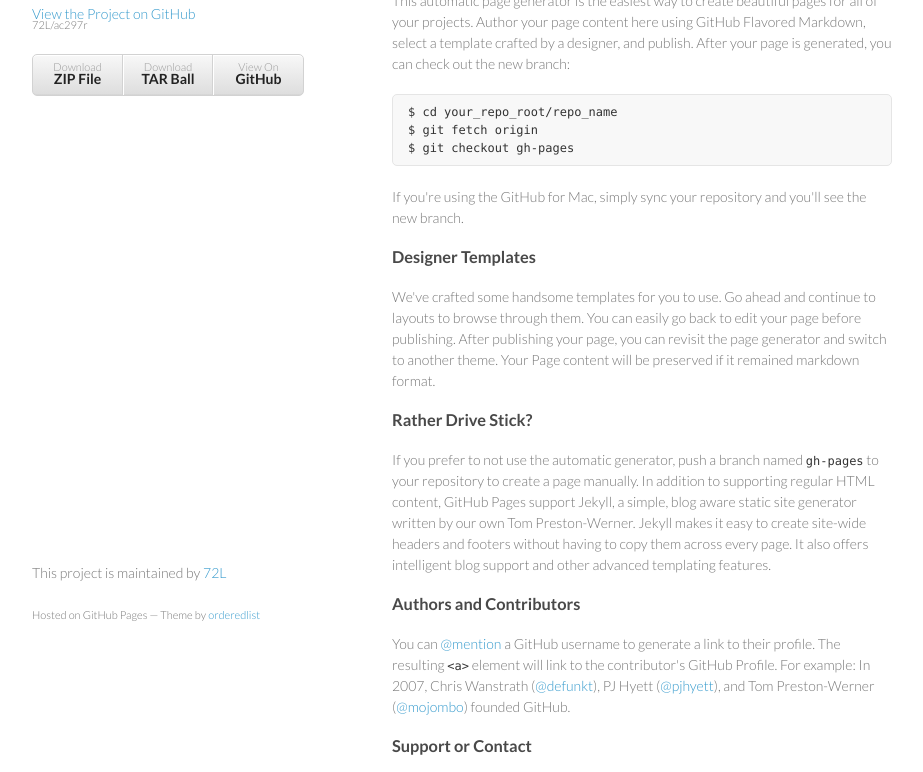
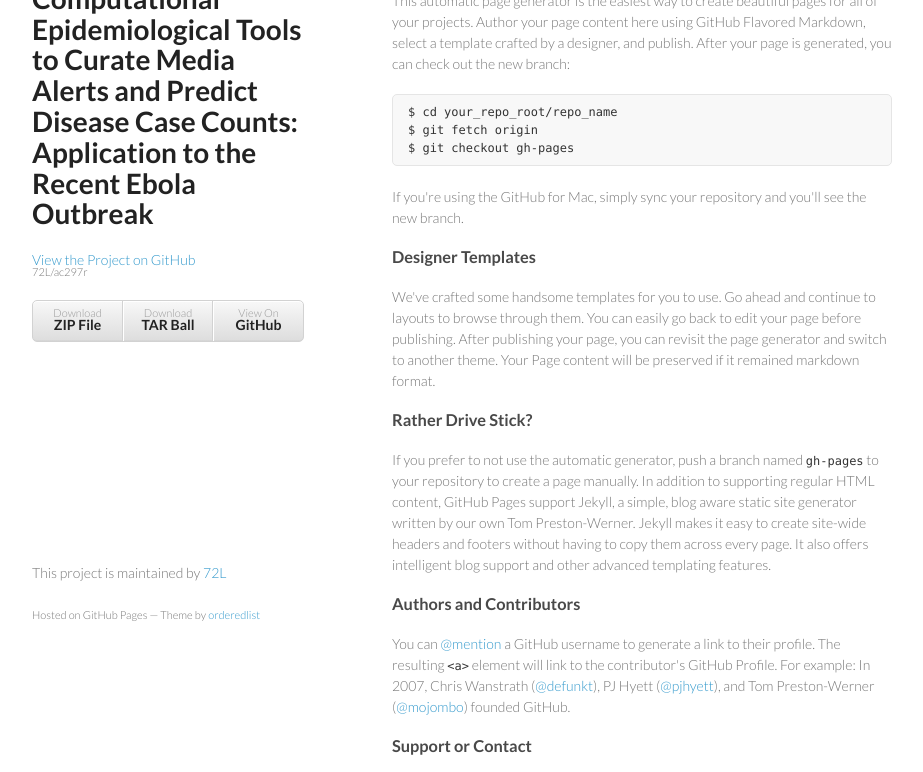
Before and after one commit to 72L/ac297r, a plain HTML site: page index.html in a window 1280 px wide. Shown: the part 106-878 px from the top of the page, without its empty margins (178-1101 px from the left). Drawn offline with Linux system fonts and the light colour scheme.

Commit message:
test git

```diff
--- a/index.html
+++ b/index.html
@@ -15,7 +15,7 @@
   <body>
     <div class="wrapper">
       <header>
-        <h1>Ac297r</h1>
+        <h1>Development of Computational Epidemiological Tools to Curate Media Alerts and Predict Disease Case Counts: Application to the Recent Ebola Outbreak</h1>
         <p></p>
 
         <p class="view"><a href="https://github.com/72L/ac297r">View the Project on GitHub <small>72L/ac297r</small></a></p>
```
